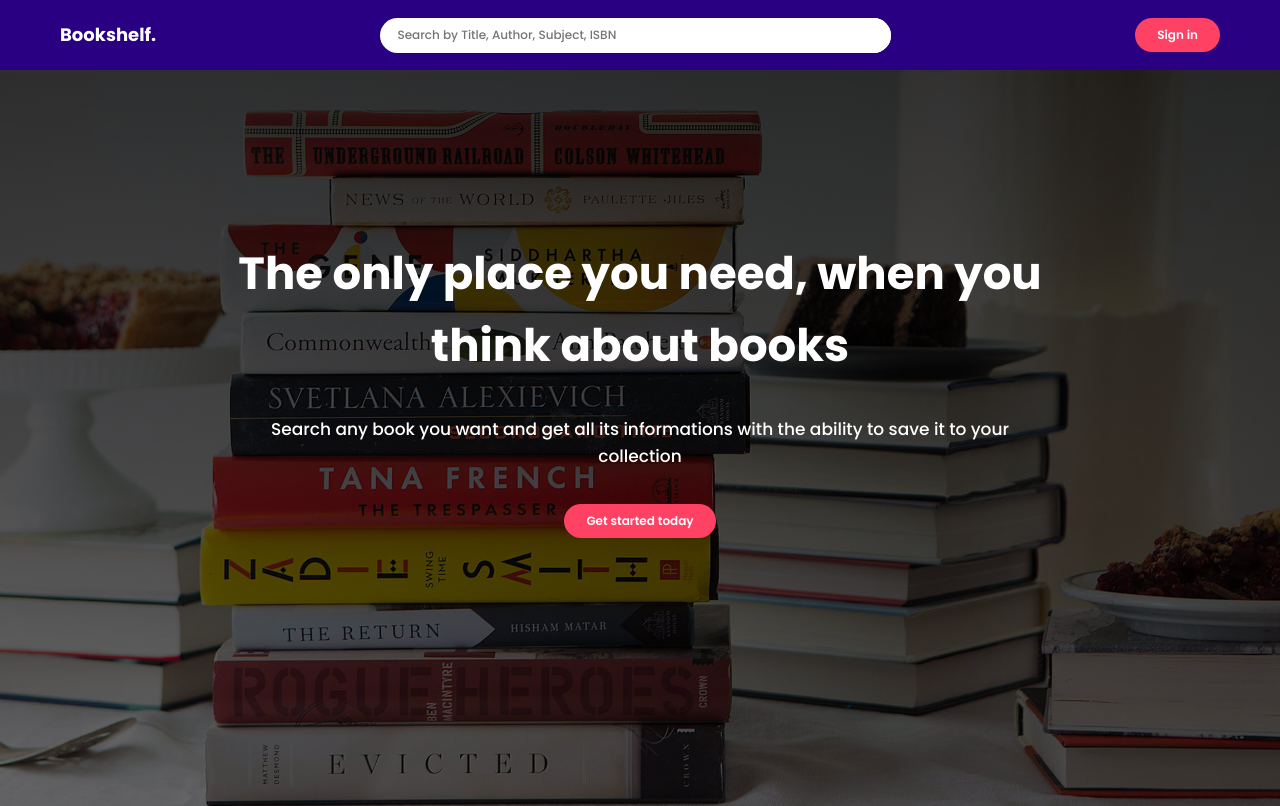
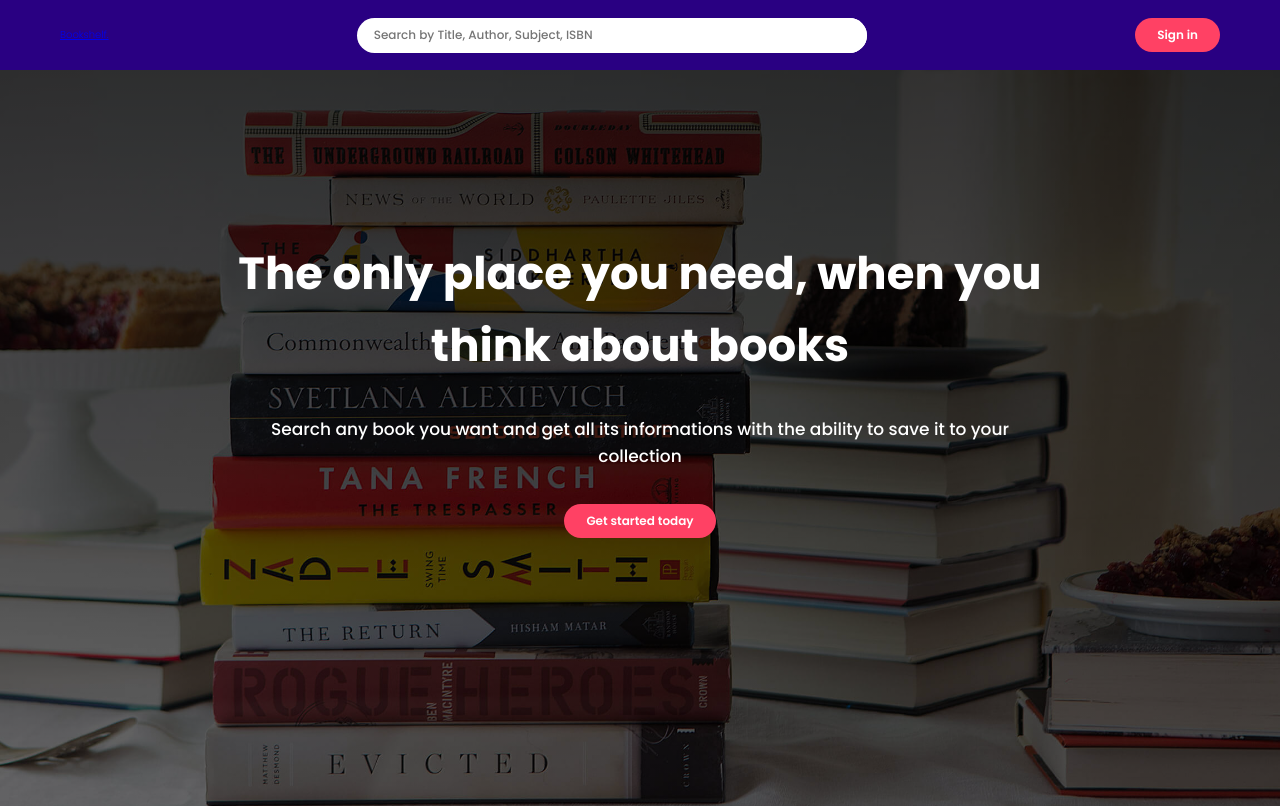
Before and after one commit to HoudhaifaNA/bookshelf, a Next.js app: page / in a window 1280 px wide. Built offline with nearby package versions, Linux system fonts and the light colour scheme; no server answers.

Commit message:
upgrade to next  link next 13

```diff
--- a/components/layout/Navigation.js
+++ b/components/layout/Navigation.js
@@ -136,8 +136,8 @@ const Navigation = () => {
   return (
     <header className={styles.header}>
       <div className={styles.nav}>
-        <Link href="/" passHref>
-          <a className={styles.logo}> Bookshelf.</a>
+        <Link href="/" className={styles.logo}>
+          Bookshelf.
         </Link>
         {renderSearchBar("inside")}
         <ul className={styles.navList}>{renderList()}</ul>
```
